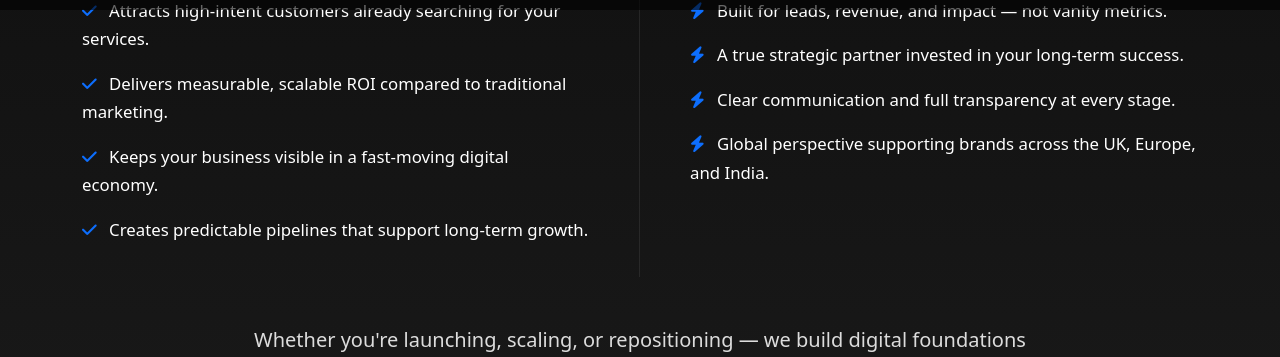
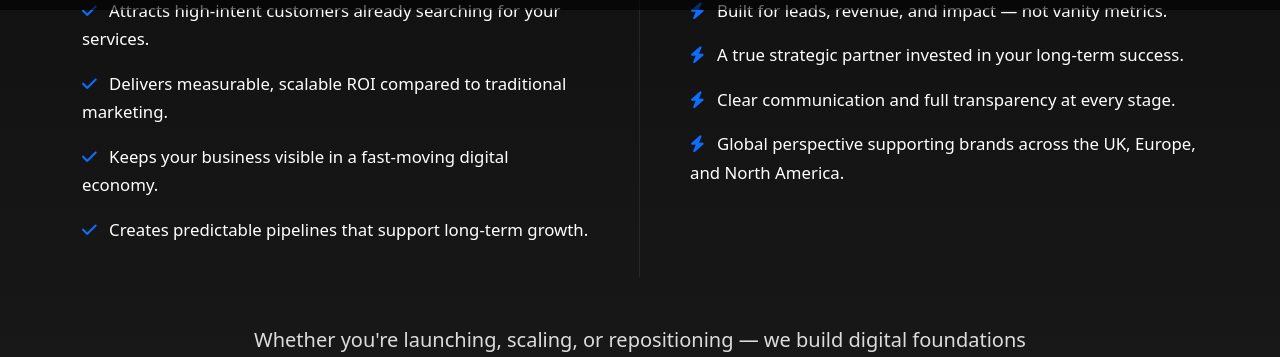
Before and after one commit to Iambiswajit-C/digitalsparkhq, a Jekyll site: the page built from index.md, in a window 1280 px wide and 900 px high, scrolled down 1684 px. Shown: the part 128-485 px from the top of the window. Built offline with Jekyll 4.4.1, drawn with Linux system fonts in a browser that asks for light colours; some of the changed text lies outside the part shown.

Commit message:
Update index.md

```diff
--- a/index.md
+++ b/index.md
@@ -1,7 +1,7 @@
 ---
 layout: default
 title: "Digital Marketing Agency for UK & Global Brands"
-description: "SEO, web design, graphic design, paid ads, and social media marketing that drive measurable growth. Serving clients across the UK, Europe, and India."
+description: "SEO, web design, graphic design, paid ads, and social media marketing that drive measurable growth. Serving clients across the UK, Europe, and North America."
 ---
 
 <!-- Hero Section -->
@@ -31,7 +31,7 @@
 </p>
 
 <p class="small text-white-75">
-🌍 Serving clients across the UK, Europe, and India.
+🌍 Serving clients across the UK, Europe, and North America.
 </p>
 
 <a href="/contact/" class="btn btn-primary px-4 py-2 mt-3 rounded-pill">
@@ -167,7 +167,7 @@
 
             <li class="mb-3">
               <i class="fa fa-bolt text-primary me-2"></i>
-              Global perspective supporting brands across the UK, Europe, and India.
+              Global perspective supporting brands across the UK, Europe, and North America.
             </li>
 
           </ul>
```
